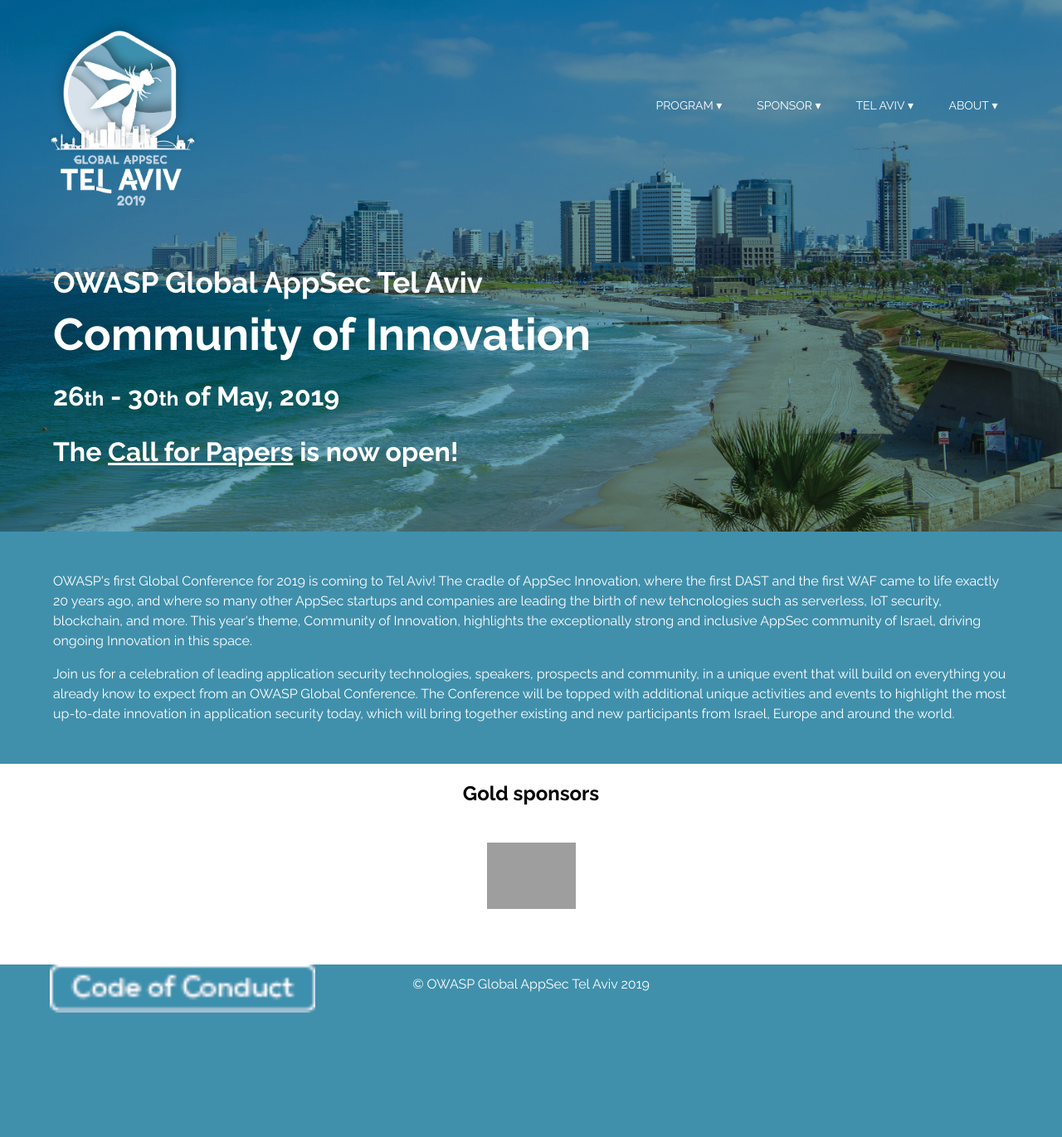
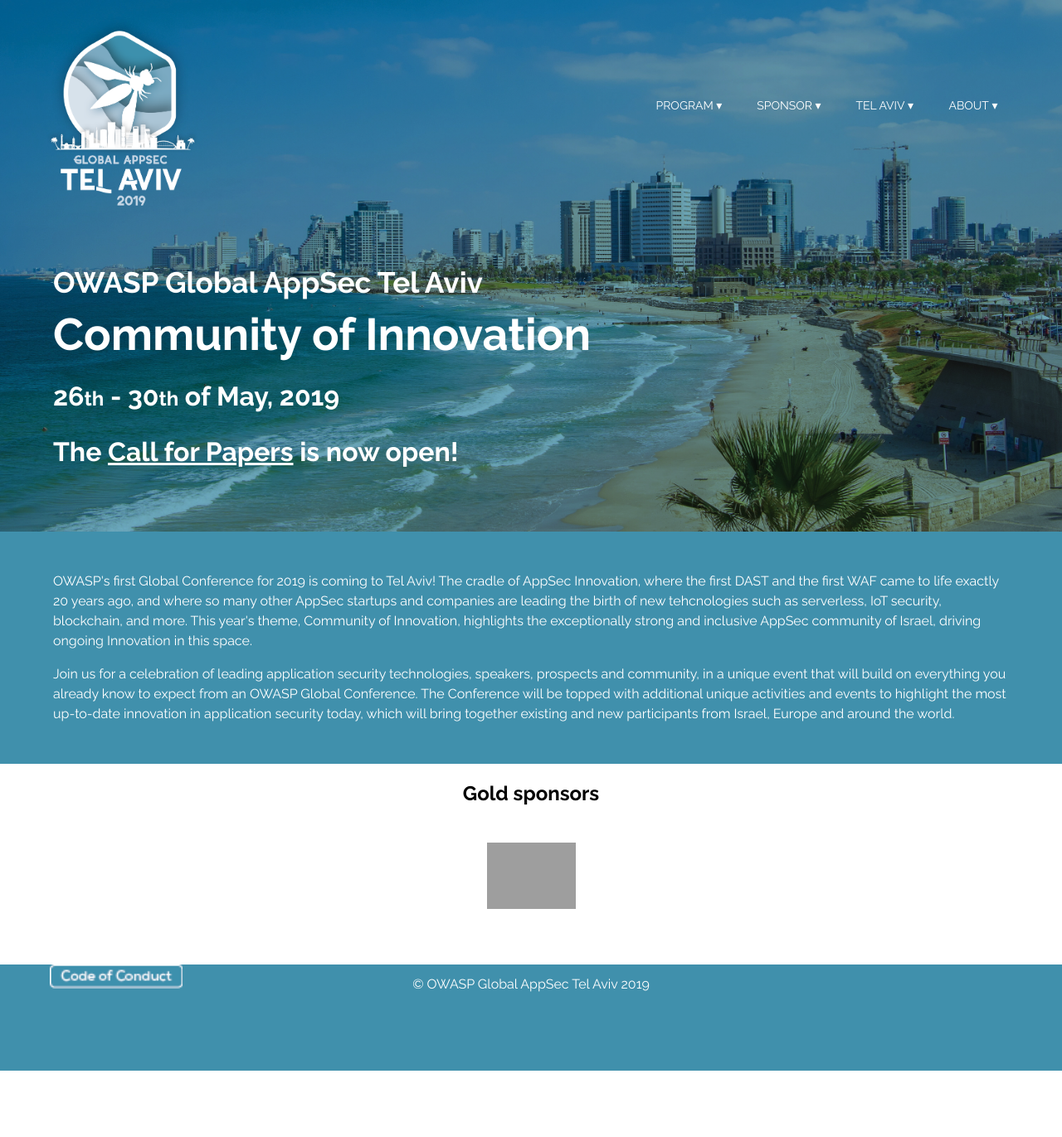
Before and after one commit to OWASP/AppSecTLV2019, a Jekyll site: the page built from index.html, in a window 1280 px wide. Shown: the whole page at 83% size. Built offline with Jekyll 4.4.1, drawn with Linux system fonts in a browser that asks for light colours; after the commit the page ends 1291 px from its top, so only the background shows below that; grey boxes are pictures that could not be loaded.

Commit message:
Update _footer.scss

```diff
--- a/assets/_sass/_footer.scss
+++ b/assets/_sass/_footer.scss
@@ -7,8 +7,8 @@
 	.coc {
 		position: relative;
 		top: -2em; left: 2.75em;
-		width: 20em;
-		height: 10em;
+		width: 10em;
+		height: 5em;
 		background: url(../images/CoC-button.png) top left no-repeat;
 		background-size: contain;
 		display: block;
```
